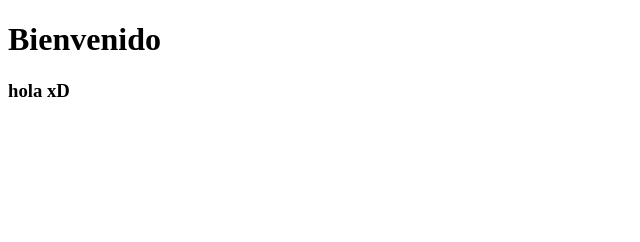
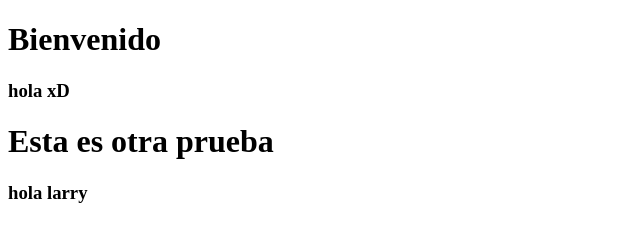
Before and after one commit to Lcaichihua/Spring_demo, a plain HTML site: page index.html in a window 1280 px wide. Shown: the whole page, without its empty margins (0-640 px from the left). Drawn offline with Linux system fonts and the light colour scheme.

Commit message:
se cambio el hola
se cambio y se hizo mas cxambios en el hola

```diff
--- a/index.html
+++ b/index.html
@@ -10,5 +10,7 @@
     <h1>Bienvenido </h1>
 
     <h3>hola xD</h3>
+    <h1>Esta es otra prueba  </h1>
+    <h3>hola larry</h3>
 </body>
 </html>
```
